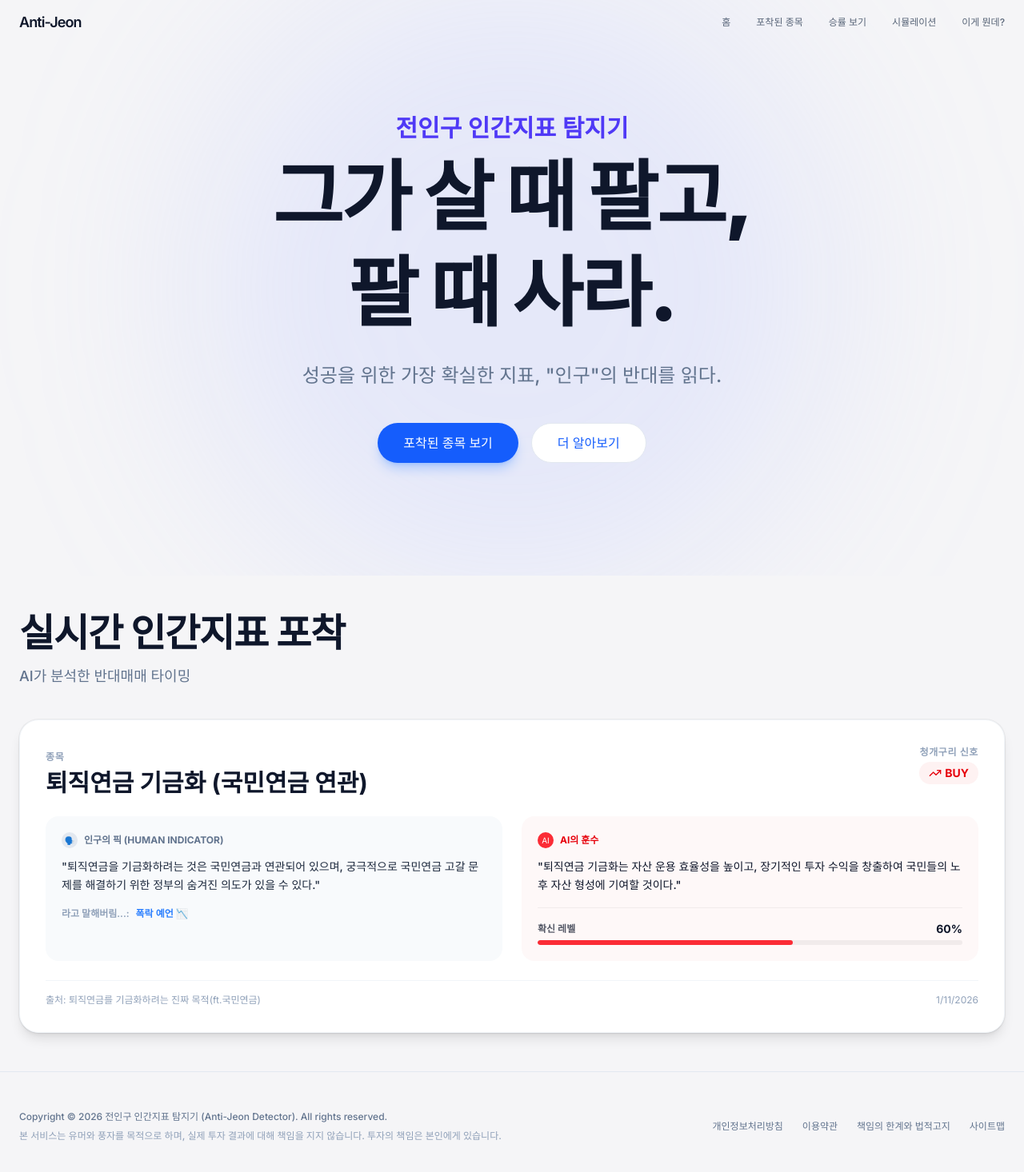
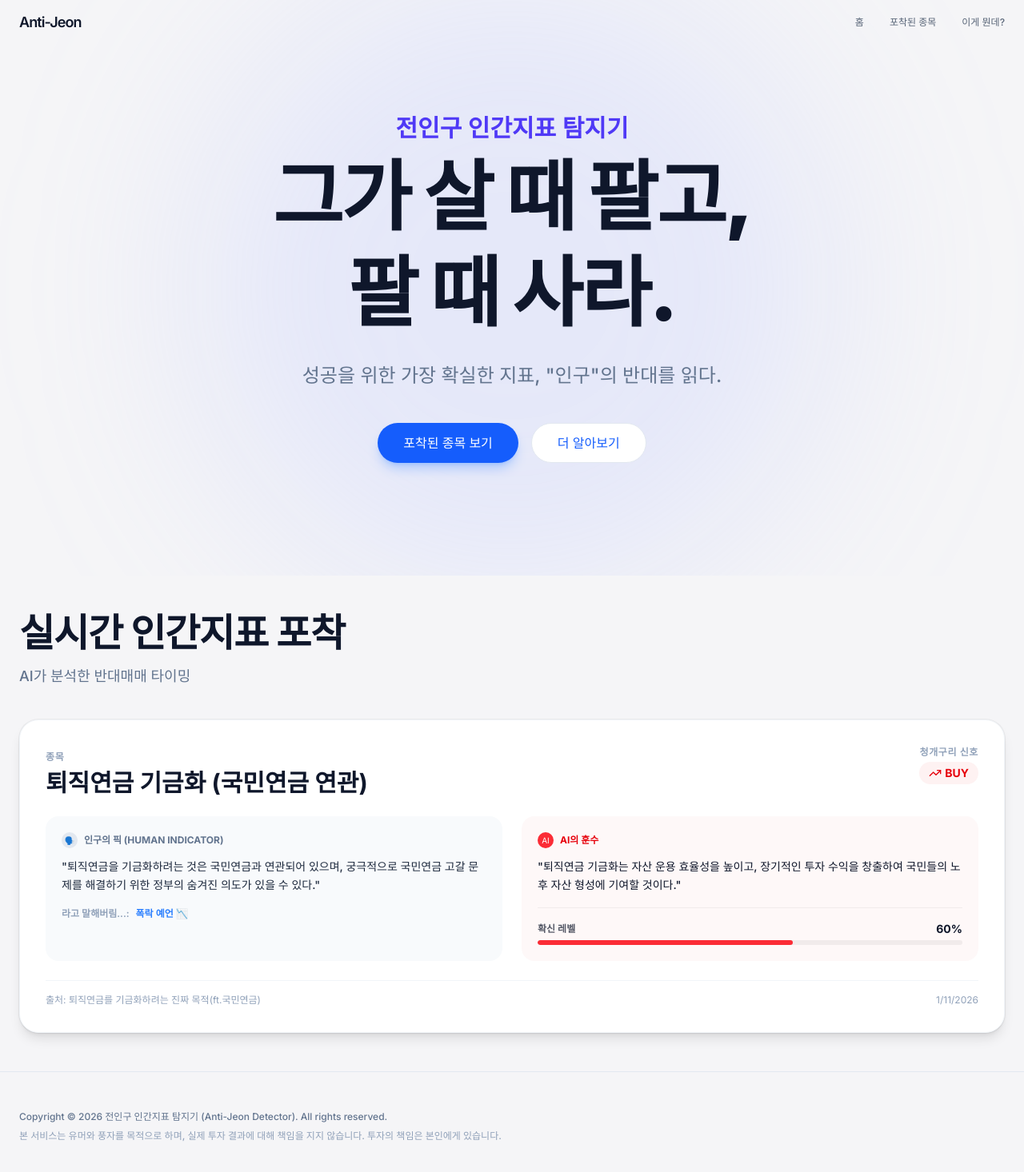
Before and after one commit to hounga13/anti-jeon-oracle, a React (Vite) app: page / in a window 1280 px wide. Shown: the top 1466 px of the page at 80% size. Built offline with nearby package versions, Linux system fonts and the light colour scheme.

Commit message:
chore: remove unused menu items and legal footer links

```diff
--- a/src/components/Footer.tsx
+++ b/src/components/Footer.tsx
@@ -8,12 +8,7 @@ export function Footer() {
                     <p className="mb-2">Copyright © 2026 전인구 인간지표 탐지기 (Anti-Jeon Detector). All rights reserved.</p>
                     <p className="text-slate-400">본 서비스는 유머와 풍자를 목적으로 하며, 실제 투자 결과에 대해 책임을 지지 않습니다. 투자의 책임은 본인에게 있습니다.</p>
                 </div>
-                <div className="flex gap-6">
-                    <a href="#" className="hover:underline">개인정보처리방침</a>
-                    <a href="#" className="hover:underline">이용약관</a>
-                    <a href="#" className="hover:underline">책임의 한계와 법적고지</a>
-                    <a href="#" className="hover:underline">사이트맵</a>
-                </div>
+
             </div>
         </footer>
     );
--- a/src/components/Navbar.tsx
+++ b/src/components/Navbar.tsx
@@ -33,7 +33,7 @@ export function Navbar() {
 
                     {/* Desktop Nav */}
                     <nav className="hidden md:flex gap-8 text-xs font-medium text-slate-700">
-                        {['홈', '포착된 종목', '승률 보기', '시뮬레이션', '이게 뭔데?'].map((item) => (
+                        {['홈', '포착된 종목', '이게 뭔데?'].map((item) => (
                             <a key={item} href="#" className="hover:text-black transition-colors opacity-80 hover:opacity-100">{item}</a>
                         ))}
                     </nav>
@@ -57,7 +57,7 @@ export function Navbar() {
                         exit={{ opacity: 0, y: -20 }}
                         className="fixed inset-0 top-14 bg-white z-40 md:hidden flex flex-col p-6 space-y-6"
                     >
-                        {['홈', '포착된 종목', '승률 보기', '시뮬레이션', '이게 뭔데?'].map((item) => (
+                        {['홈', '포착된 종목', '이게 뭔데?'].map((item) => (
                             <a
                                 key={item}
                                 href="#"
```
